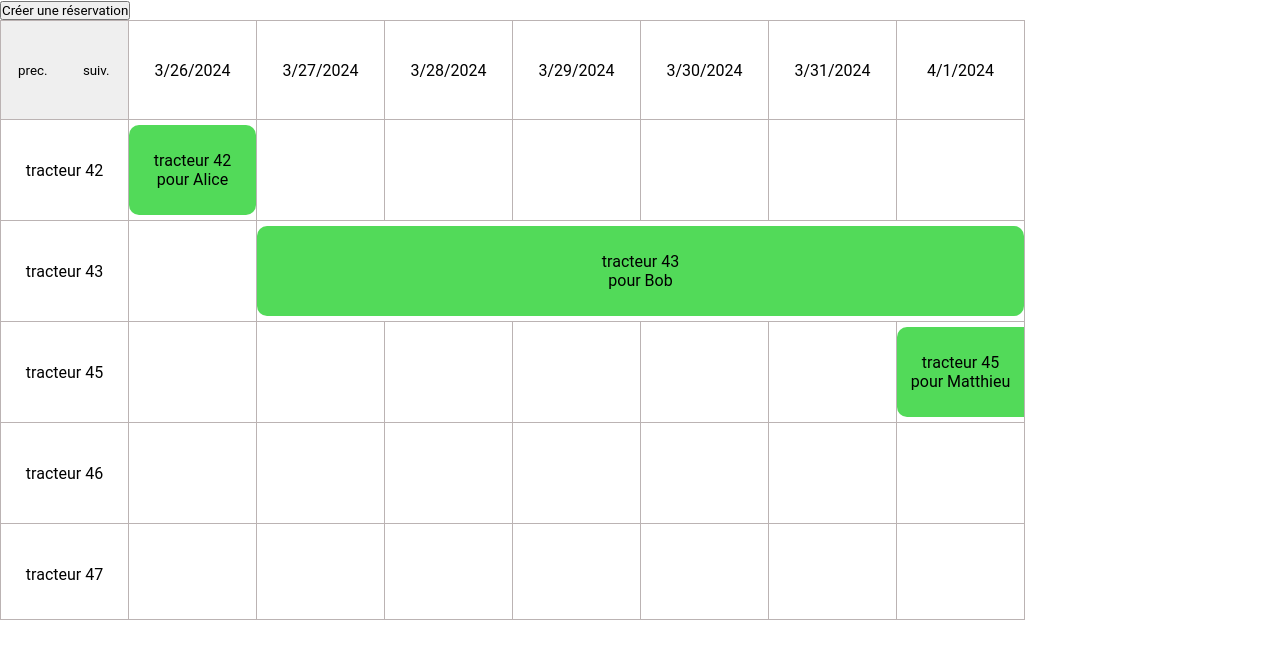
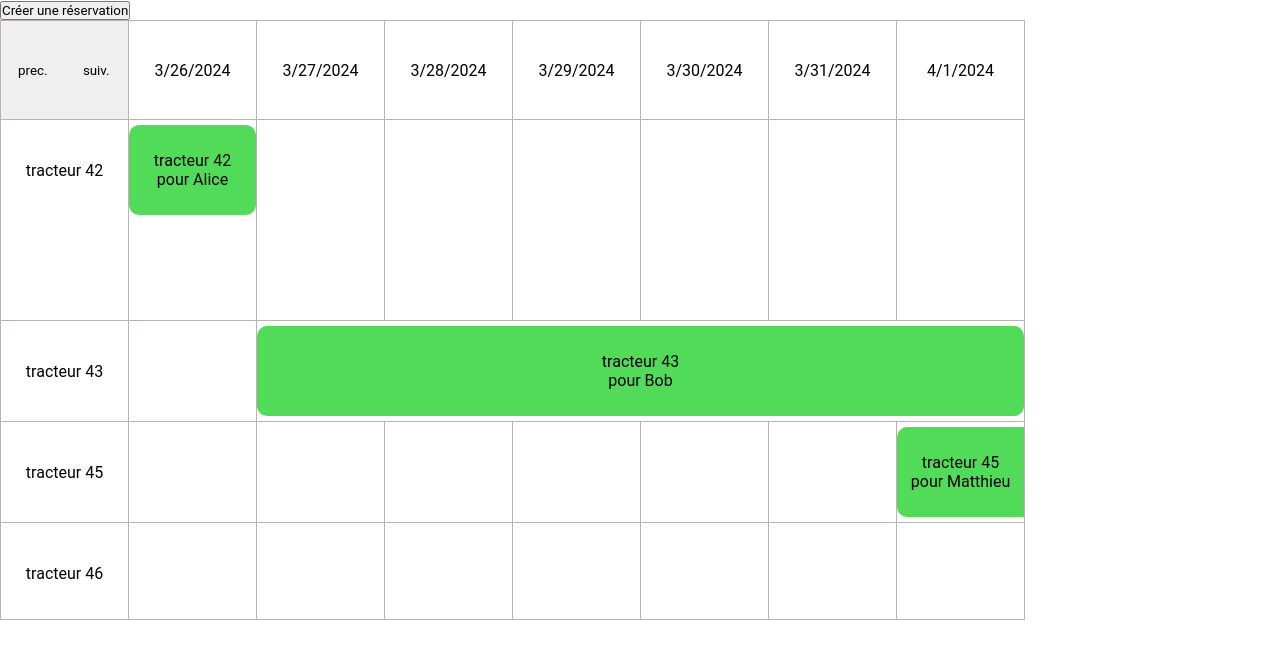
Before and after one commit to mattdeba/poc-planning-scheduler, an Angular app: page / in a window 1280 px wide. Shown: the top 658 px of the page. Built offline with nearby package versions, Linux system fonts and the light colour scheme.

Commit message:
ajuster la grid du row en fonction de la taille associée à la ressource

```diff
--- a/src/app/app.component.html
+++ b/src/app/app.component.html
@@ -11,12 +11,13 @@
   </div>
 
   <div class="container" [style.overflow-y]="enableScroll ? 'auto': 'hidden'">
-    <div class="row" *ngFor="let resource of resources" id="{{resource.id}}">
-        <div class="lineCell" *ngFor="let i of [2, 3, 4, 5, 6, 7, 8]"  [style.gridColumn]="i/(i+1)"></div>
+    <div class="row" *ngFor="let resource of resources" id="{{resource.id}}" [style.grid-template-rows]="generateGridTemplateRows(resource.size)">
+        <ng-container *ngFor="let size of [].constructor(resource.size); let j = index">
+            <div class="lineCell" *ngFor="let i of [2, 3, 4, 5, 6, 7, 8]" [style.gridColumn]="i/(i+1)" [style.gridRow]="j+1/(j+2)"></div>
+        </ng-container>
         <div class="resourceCell">tracteur {{resource.id}}</div>
       <ng-container *ngFor="let reservation of reservations"> <!--on cherche dans les résa s'il en existe une à afficher-->
-          <div class="contentCell" *ngIf="getGridColumn(reservation, resource.id)" [style.gridColumn]="getGridColumn(reservation, resource.id)?.gridSpan"
-               (click)="showModal(reservation, $event)">
+          <div class="contentCell" *ngIf="getGridColumn(reservation, resource.id)" [style.gridColumn]="getGridColumn(reservation, resource.id)?.gridSpan"               (click)="showModal(reservation, $event)">
             <div class="innerContentCell"
                  [ngStyle]="{
                    'border-top-left-radius': getGridColumn(reservation, resource.id)?.roundedLeft ? '10px' : '0',
--- a/src/app/app.component.scss
+++ b/src/app/app.component.scss
@@ -138,6 +138,5 @@ $border-color: #bbb3b3;
 }
 
 .lineCell {
-  grid-row: 1/2;
   border-right: 1px solid $border-color;
 }
--- a/src/app/app.component.ts
+++ b/src/app/app.component.ts
@@ -92,4 +92,12 @@ export class AppComponent {
   addReservation(reservation: {startDate: Date, endDate: Date,  resource: number, username: string}): void {
     this.reservations.push(reservation);
   }
+
+  generateGridTemplateRows(size: number): string {
+    let rows = '';
+    for(let i = 0; i < size; i++) {
+      rows += '100px ';
+    }
+    return rows.trim();
+  }
 }
```
